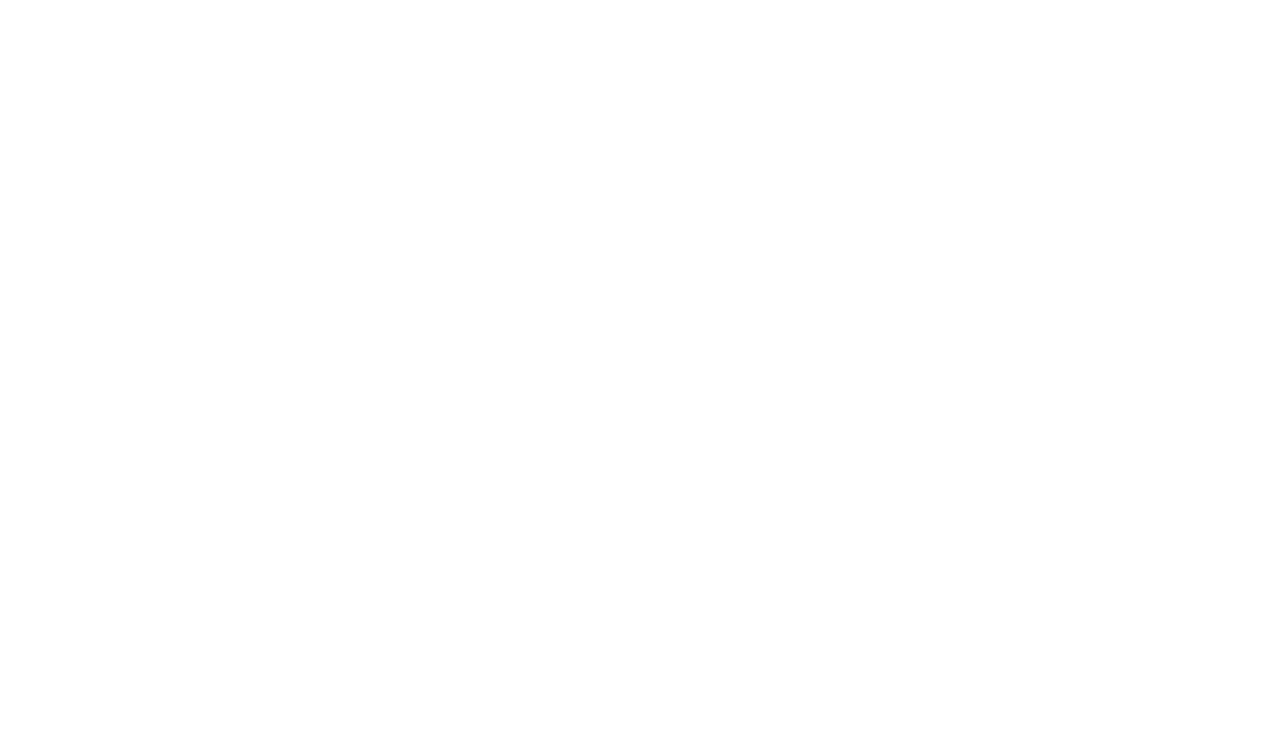
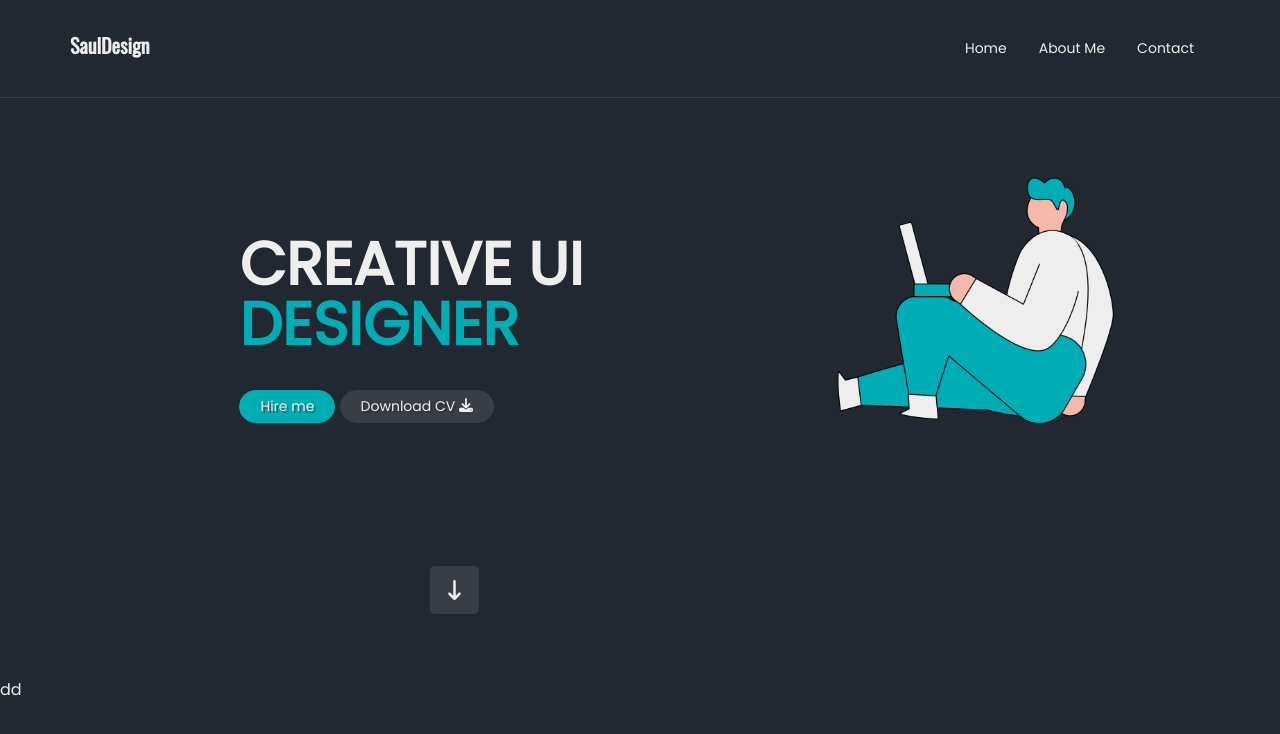
Before and after one commit to sadrulhossain/ostad-basic-web-dev, a plain HTML site: page index.html in a window 1280 px wide. Drawn offline with nearby package versions, Linux system fonts and the light colour scheme.

Commit message:
OFSW-101 Refactor: added home section.

```diff
--- a/assets/css/style.css
+++ b/assets/css/style.css
@@ -0,0 +1,74 @@
+* {
+    margin: 0;
+    padding: 0;
+}
+body {
+    background-color: #222831 !important;
+    color: #EEEEEE;
+    font-family: 'Poppins';
+}
+
+.text-white {
+    color: #EEEEEE !important;
+}
+.text-green-seagreen {
+    color: #00ADB5 !important;
+}
+.text-grey {
+    color: #393E46 !important;
+}
+
+.btn.green-seagreen {
+    background-color: #00ADB5 !important;
+    border: 1px solid #00ADB5 !important;
+    color: #EEEEEE !important;
+}
+.btn.grey {
+    background-color: #393E46 !important;
+    border: 1px solid #393E46 !important;
+    color: #EEEEEE !important;
+}
+
+.title-logo {
+    font-family: "Oswald";
+    font-size: 20px;
+    font-weight: 700;
+}
+.border-bottom-1-grey {
+    border-bottom: 1px solid #393E46 !important;
+}
+.top-bar {
+    padding: 30px 70px;
+}
+.nav .nav-item>.nav-link {
+    font-size: 14px;
+}
+
+.home-content {
+    width: 85%;
+    margin: 5% auto;
+}
+.content-image {
+    width: 80%;
+    height: auto;
+}
+.home-intro-content {
+    width: 100%;
+    margin: 10% 20% 5%;
+    line-height: 1;
+}
+.home-btn-content {
+    width: 100%;
+    margin: 0 20% 20%;
+}
+.home-intro-content>span {
+    font-size: 60px !important;
+    text-transform: uppercase !important;
+    font-weight: bolder !important;
+}
+.home-btn-content>.btn {
+    font-size: 14px !important;
+    border-radius: 1.25rem !important;
+    text-shadow: 2px 2px #22283175 !important;
+    padding: 5px 20px !important;
+}
--- a/index.html
+++ b/index.html
@@ -3,6 +3,7 @@
 <head>
     <meta charset="UTF-8">
     <title>Title</title>
+    <link rel="stylesheet" href="https://fonts.googleapis.com/css?family=Poppins|Oswald">
     <link href="https://cdn.jsdelivr.net/npm/bootstrap@5.0.2/dist/css/bootstrap.min.css" rel="stylesheet"
           integrity="sha384-EVSTQN3/azprG1Anm3QDgpJLIm9Nao0Yz1ztcQTwFspd3yD65VohhpuuCOmLASjC"
           crossorigin="anonymous">
@@ -12,6 +13,62 @@
     <link rel="stylesheet" href="assets/css/style.css">
 </head>
 <body>
+<!--    Home-->
+    <div id="home">
+        <!--Top Bar-->
+        <div class="top-bar border-bottom-1-grey">
+            <div class="row">
+                <div class="col-12 col-sm-4 col-md-3 col-lg-3">
+                    <span class="title-logo">SaulDesign</span>
+                </div>
+                <div class="col-12 col-sm-8 col-md-9 col-lg-9">
+                    <ul class="menu nav justify-content-end">
+                        <li class="nav-item">
+                            <a class="nav-link text-white active" aria-current="page" href="#home">Home</a>
+                        </li>
+                        <li class="nav-item">
+                            <a class="nav-link text-white" href="#aboutMe">About Me</a>
+                        </li>
+                        <li class="nav-item">
+                            <a class="nav-link text-white" href="#contact">Contact</a>
+                        </li>
+                    </ul>
+                </div>
+            </div>
+        </div>
+        <div class="home-content">
+            <div class="row">
+                <div class="col-12 col-sm-7 col-md-8 col-lg-8">
+                    <div class="home-intro-content">
+                        <span class="text-white">Creative UI</span><br>
+                        <span class="text-green-seagreen">Designer</span>
+                    </div>
+                    <div class="home-btn-content">
+                        <a class="btn btn-sm green-seagreen">Hire me</a>
+                        <a class="btn btn-sm grey">Download CV <i class="fa fa-download"></i></a>
+                    </div>
+                </div>
+                <div class="col-12 col-sm-5 col-md-4 col-lg-4">
+                    <img src="assets/images/welcome.png"  alt="welcome" class="content-image">
+                </div>
+                <div class="col-12 col-sm-7 col-md-8 col-lg-8 text-center">
+                    <a class="btn btn-lg grey" href="#aboutMe"><i class="fa fa-arrow-down-long"></i></a>
+                </div>
+            </div>
+        </div>
+        <!--Top Bar-->
+    </div>
+<!--    Home-->
+<!--    About Me-->
+    <div id="aboutMe">
+        dd
+    </div>
+<!--    About Me-->
+<!--    Contact-->
+    <div id="contact">
+
+    </div>
+<!--    Contact-->
 
     <script src="https://cdn.jsdelivr.net/npm/bootstrap@5.0.2/dist/js/bootstrap.bundle.min.js"
             integrity="sha384-MrcW6ZMFYlzcLA8Nl+NtUVF0sA7MsXsP1UyJoMp4YLEuNSfAP+JcXn/tWtIaxVXM"
```
Also changed, not shown: assets/images/welcome.png (added).
